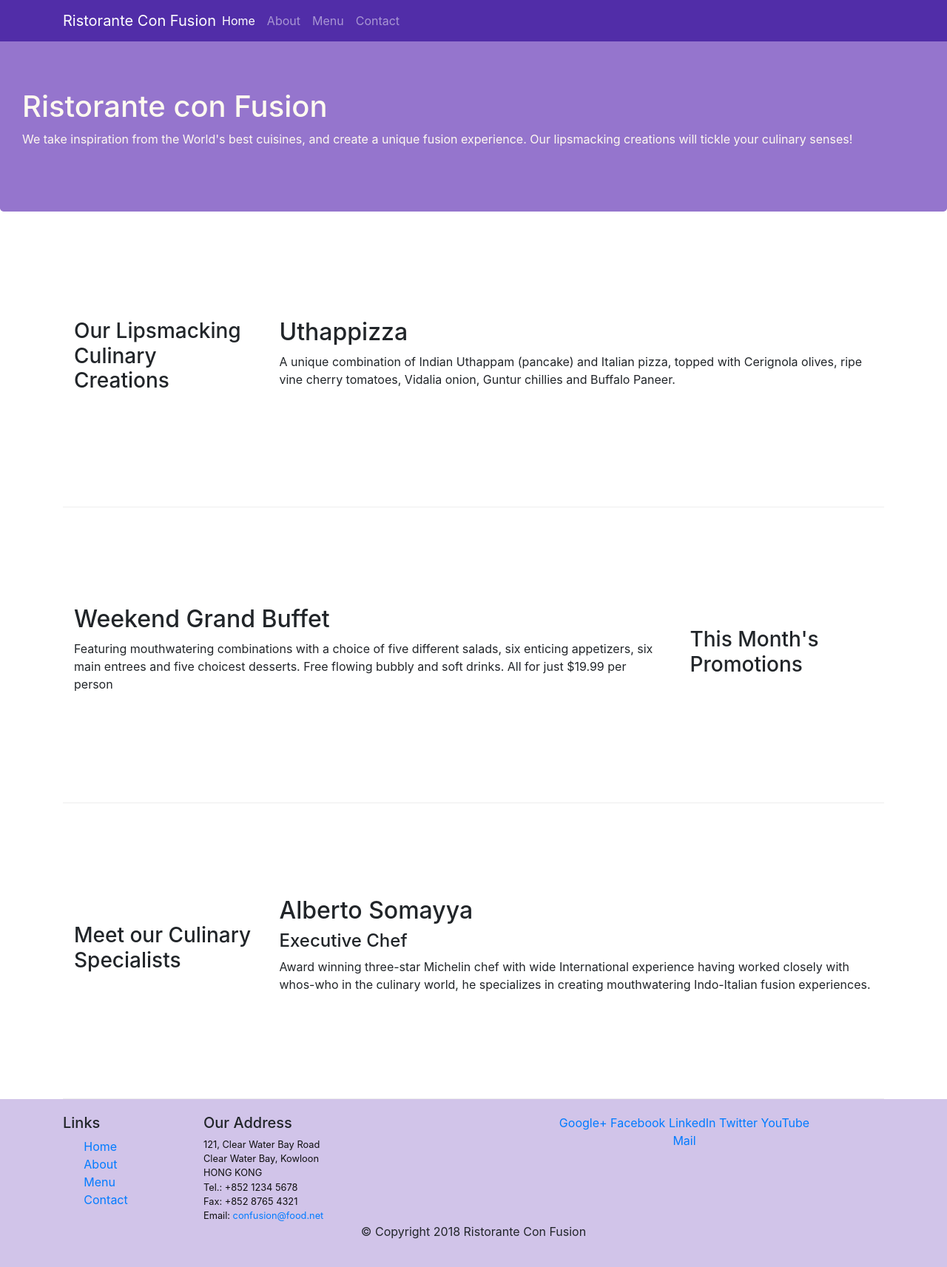
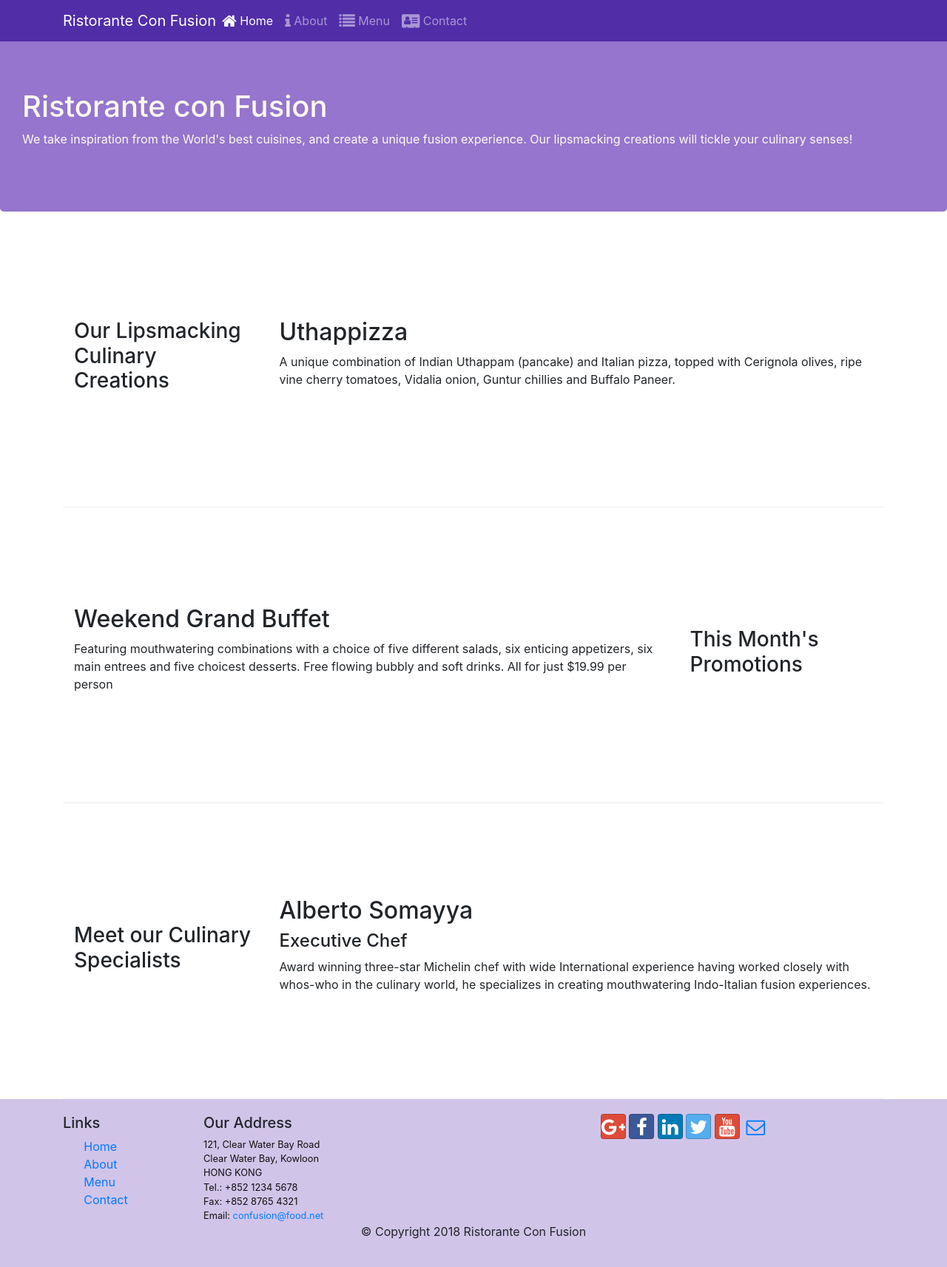
Before and after one commit to dorsaffer/template_bootstrap4, a website: page conFusion/index.html in a window 1280 px wide. Shown: the whole page at 74% size. Drawn offline with nearby package versions, Linux system fonts and the light colour scheme.

Commit message:
Icon Fonts (font awsome & bootsrap social)

```diff
--- a/conFusion/index.html
+++ b/conFusion/index.html
@@ -28,10 +28,10 @@
 
     <div class="collapse navbar-collapse " id="Navbar" >
         <ul class="navbar-nav mr-auto">
-            <li class="nav-item active"><a class="nav-link" href="#">Home</a></li>
-            <li class="nav-item"><a class="nav-link" href="/aboutus.html">About</a></li>
-            <li class="nav-item"><a class="nav-link" href="#">Menu</a></li>
-            <li class="nav-item"><a class="nav-link" href="#">Contact</a></li>
+                    <li class="nav-item active"><a class="nav-link" href="#"><span class="fa fa-home fa-lg"></span> Home</a></li>
+                    <li class="nav-item"><a class="nav-link" href="./aboutus.html"><span class="fa fa-info fa-lg"></span> About</a></li>
+                    <li class="nav-item"><a class="nav-link" href="#"><span class="fa fa-list fa-lg"></span> Menu</a></li>
+                    <li class="nav-item"><a class="nav-link" href="#"><span class="fa fa-address-card fa-lg"></span> Contact</a></li>
 
         </ul>
 
@@ -113,12 +113,12 @@
                 </div>
                 <div  class="col-12 col-sm-4 " >
                     <div class="text-center">
-                        <a href="http://google.com/+">Google+</a>
-                        <a href="http://www.facebook.com/profile.php?id=">Facebook</a>
-                        <a href="http://www.linkedin.com/in/">LinkedIn</a>
-                        <a href="http://twitter.com/">Twitter</a>
-                        <a href="http://youtube.com/">YouTube</a>
-                        <a href="mailto:">Mail</a>
+                        <a class="btn btn-social-icon btn-google" href="http://google.com/+"><i class="fa fa-google-plus"></i></a>
+                        <a class="btn btn-social-icon btn-facebook" href="http://www.facebook.com/profile.php?id="><i class="fa fa-facebook"></i></a>
+                        <a class="btn btn-social-icon btn-linkedin" href="http://www.linkedin.com/in/"><i class="fa fa-linkedin"></i></a>
+                        <a class="btn btn-social-icon btn-twitter" href="http://twitter.com/"><i class="fa fa-twitter"></i></a>
+                        <a class="btn btn-social-icon btn-google" href="http://youtube.com/"><i class="fa fa-youtube"></i></a>
+                        <a class="btn btn-social-icon" href="mailto:"><i class="fa fa-envelope-o"></i></a>
                     </div>
                 </div>
            </div>
```
Also changed, not shown: conFusion/aboutus.html (+14 -14 lines).
